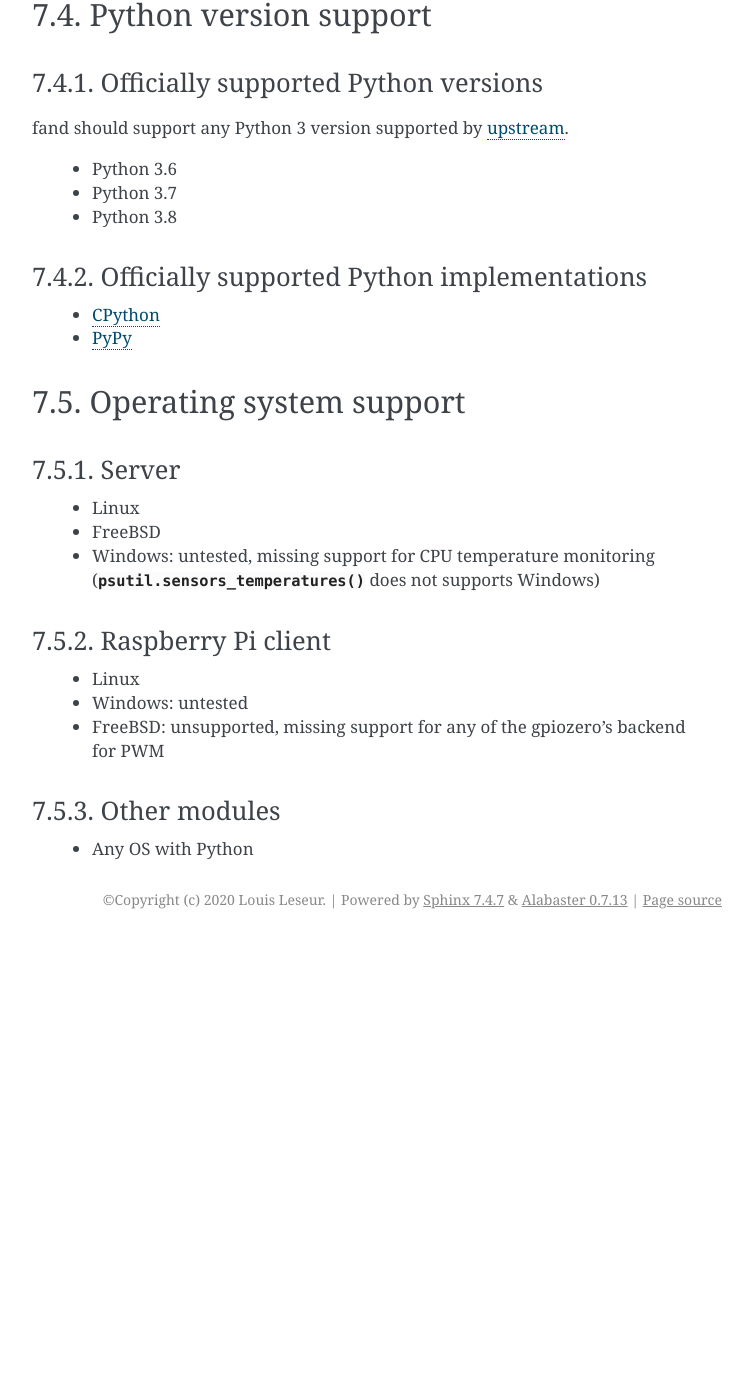
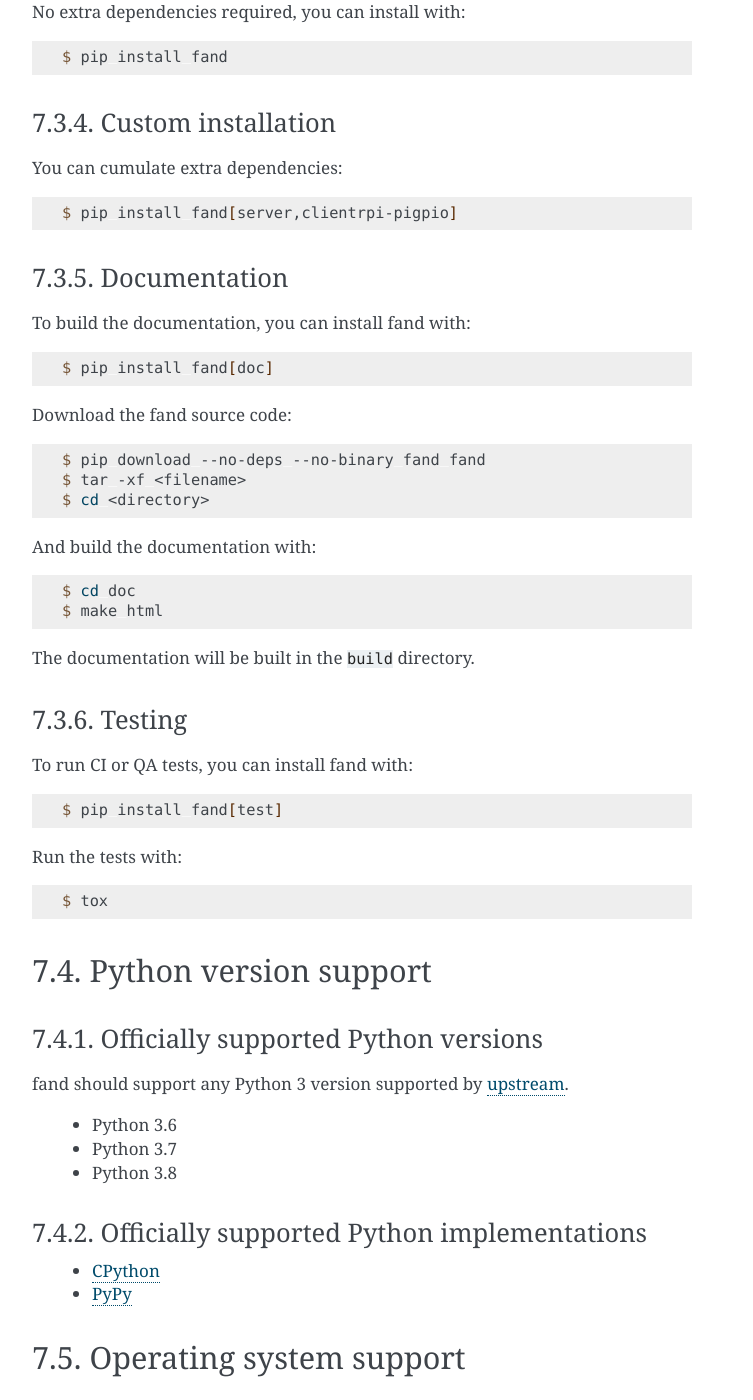
Before and after one commit to teapot9/fand, a Sphinx documentation site: the page built from doc/install.rst, in a window 1280 px wide and 1400 px high, scrolled down 1744 px. Shown: the whole window, without its empty margins (388-1141 px from the left). Built offline with Sphinx 7.4.7, drawn with Linux system fonts in a browser that asks for light colours; before the commit the page ends 2683 px from its top, so only the background shows below that; some of the changed text lies outside the part shown.

Commit message:
Add doc and test documentation

```diff
--- a/doc/install.rst
+++ b/doc/install.rst
@@ -38,6 +38,41 @@
 __ https://github.com/joan2937/pigpio
 __ https://github.com/metachris/RPIO
 __ https://pypi.org/project/RPIO/
+
+Documentation
+-------------
+
+ - sphinx (homepage__, pypi__, source__, doc__): documentation generator
+
+__ http://sphinx-doc.org/
+__ https://pypi.org/project/Sphinx/
+__ https://github.com/sphinx-doc/sphinx
+__ http://sphinx-doc.org/
+
+Test
+----
+
+ - tox (homepage__, pypi__, source__, doc__): test management
+ - pytest (homepage__, pypi__, source__, doc__): testing
+ - flake8 (homepage__, pypi__, source__, doc__): quality assurance
+ - mypy (homepage__, pypi__, source__, doc__): type checking
+
+__ http://tox.readthedocs.org/
+__ https://pypi.org/project/tox/
+__ https://github.com/tox-dev/tox
+__ http://tox.readthedocs.org/
+__ https://docs.pytest.org/
+__ https://pypi.org/project/pytest/
+__ https://github.com/pytest-dev/pytest
+__ https://docs.pytest.org/
+__ https://gitlab.com/pycqa/flake8
+__ https://pypi.org/project/flake8/
+__ https://gitlab.com/pycqa/flake8
+__ https://flake8.pycqa.org/
+__ http://www.mypy-lang.org/
+__ https://pypi.org/project/mypy/
+__ https://github.com/python/mypy
+__ https://mypy.readthedocs.io/
 
 Non-Python dependencies
 =======================
@@ -104,6 +139,47 @@
 
    $ pip install fand[server,clientrpi-pigpio]
 
+Documentation
+-------------
+
+To build the documentation, you can install fand with:
+
+.. code-block:: console
+
+   $ pip install fand[doc]
+
+Download the fand source code:
+
+.. code-block:: console
+
+   $ pip download --no-deps --no-binary fand fand
+   $ tar -xf <filename>
+   $ cd <directory>
+
+And build the documentation with:
+
+.. code-block:: console
+
+   $ cd doc
+   $ make html
+
+The documentation will be built in the ``build`` directory.
+
+Testing
+-------
+
+To run CI or QA tests, you can install fand with:
+
+.. code-block:: console
+
+   $ pip install fand[test]
+
+Run the tests with:
+
+.. code-block:: console
+
+   $ tox
+
 Python version support
 ======================
 
```
